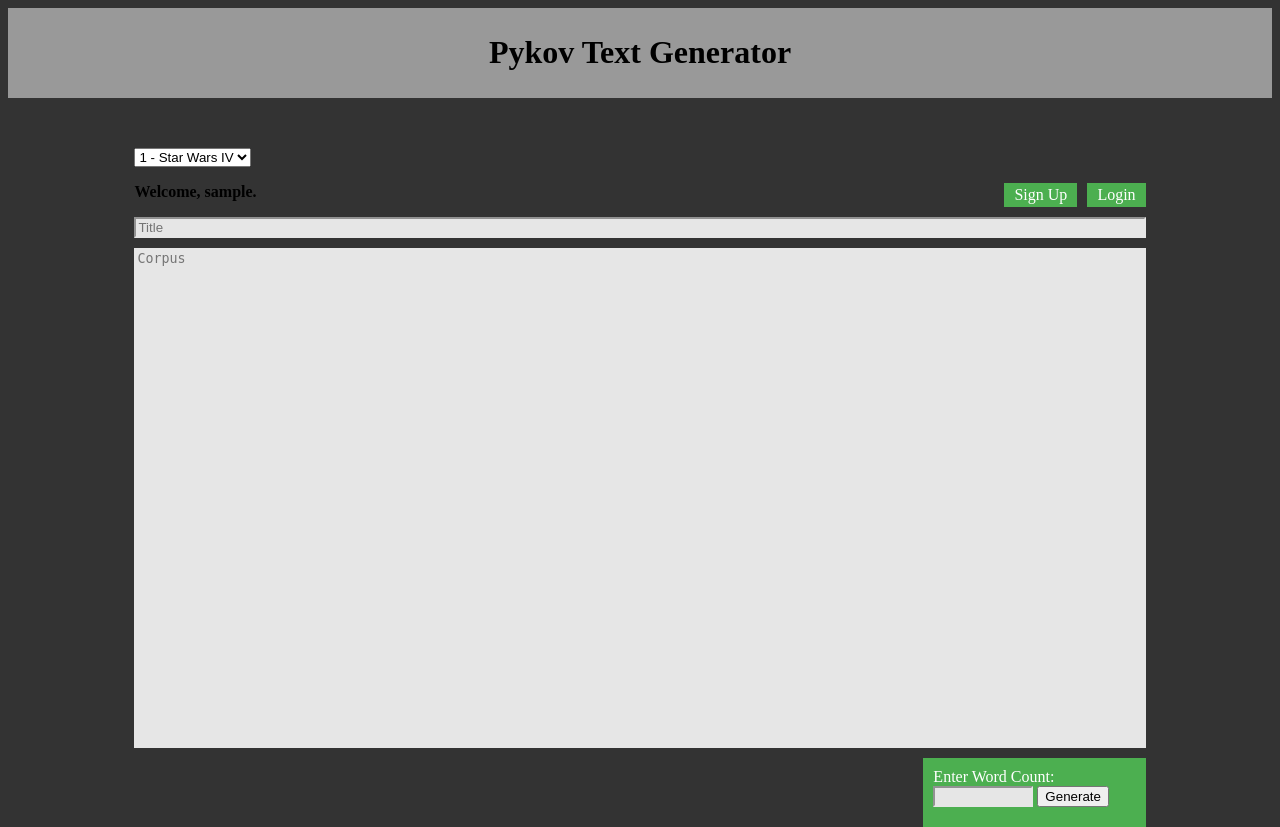
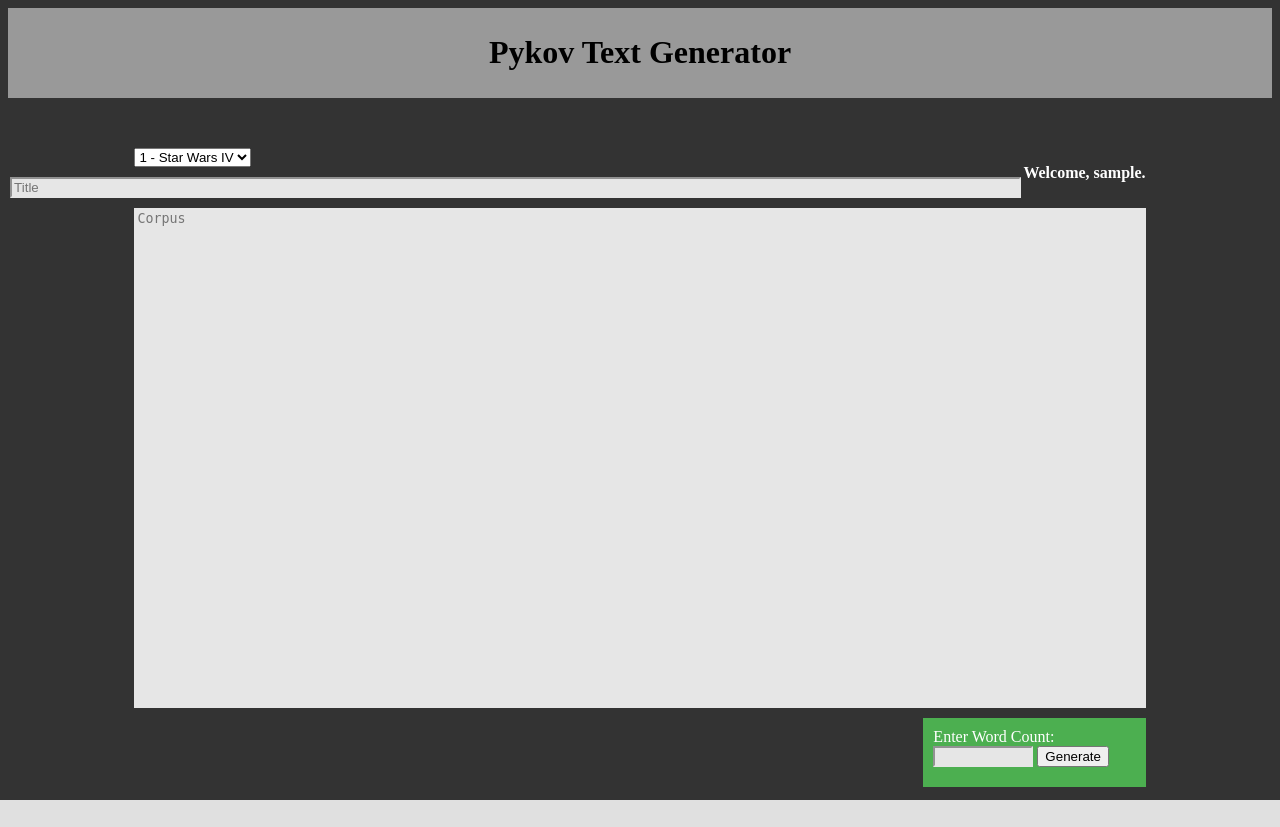
Before and after one commit to Doxterpepper/Pykov-Text-Generator, a Flask app: page / in a window 1280 px wide. After the commit the page ends 800 px from the top, so only its background shows below. Run offline with Flask 2, Linux system fonts and the light colour scheme; the visitor is signed in with stand-in values (Sample User, id 1); data comes from the database, SQL or seed files in the repository.

Commit message:
No need for login and logout statements when the user is logged in

```diff
--- a/static/general.css
+++ b/static/general.css
@@ -22,3 +22,7 @@ a.button {
 .alignright {
 	float: right;
 }
+
+strong {
+	color: #FFFFFF;
+}
--- a/templates/index.html
+++ b/templates/index.html
@@ -15,10 +15,11 @@
 				{% endfor %}
 			</select>
 			{% if session['username'] %}
-				<p class="username"><strong>Welcome, {{session['username']}}.</strong>
+				<p class="username alignright"><strong>Welcome, {{session['username']}}.</strong>
+			{% else %}
+				<a class='alignright button' href="login.html">Login</a>
+				<a class='alignright button' href="signup.html">Sign Up</a>
 			{% endif %}
-			<a class='alignright button' href="login.html">Login</a>
-			<a class='alignright button' href="signup.html">Sign Up</a>
 		</div>
 
 		<div id=text-inputs>
```
